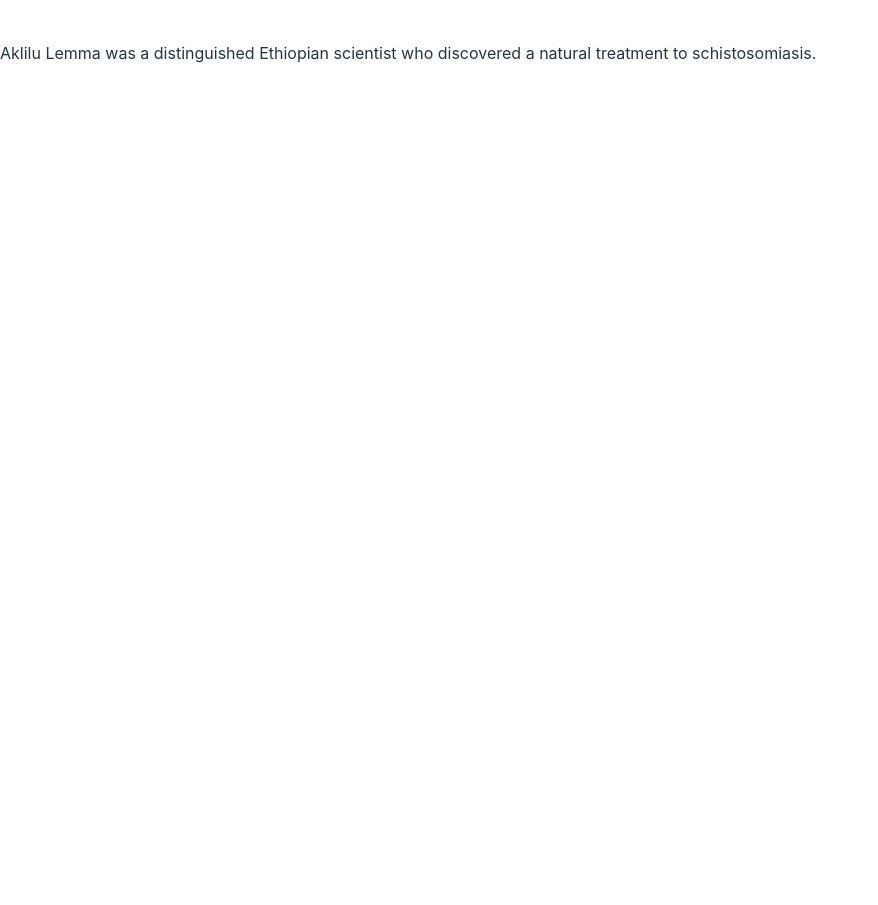
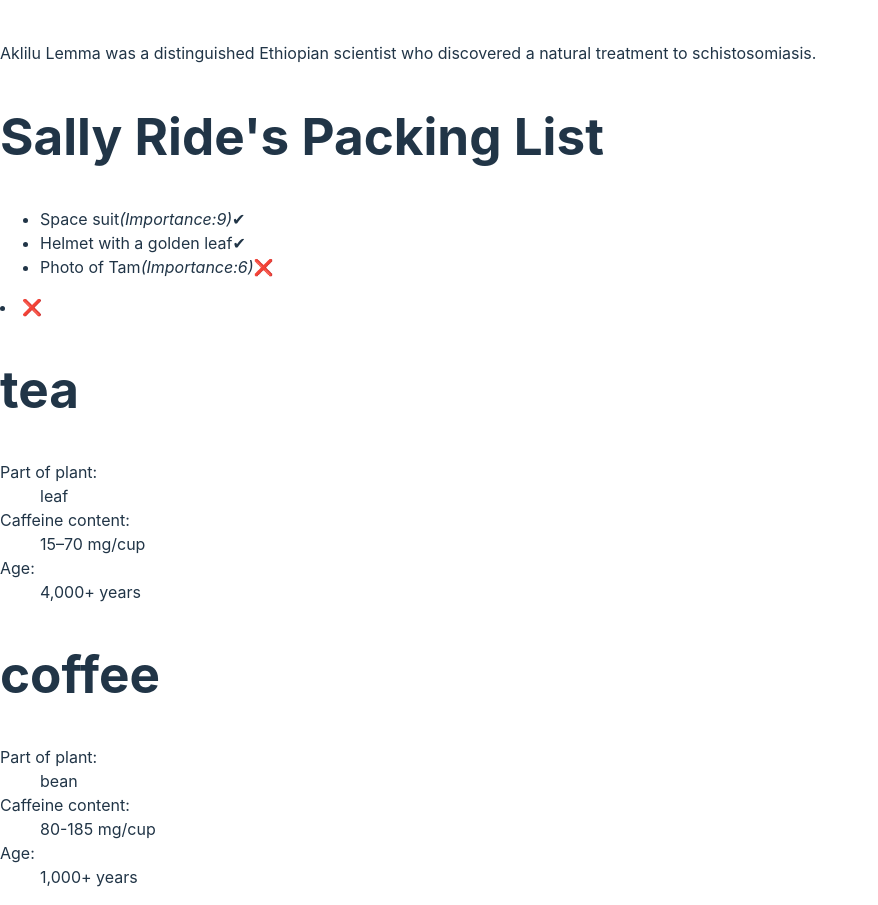
Before and after one commit to HuwanStudios/react-things, a React (Vite) app: page / in a window 1280 px wide. Shown: the part 937-1842 px from the top of the page, without its empty margins (0-878 px from the left). Before the commit the page ends 1018 px from the top, so only its background shows below. Built offline with nearby package versions, Linux system fonts and the light colour scheme.

Commit message:
Challenge 1 of 3: Show an icon for incomplete items with ?, Challenge 2 of 3: Show the item importance with &&, Challenge 3 of 3: Refactor a series of ? : to if and variables

```diff
--- a/src/App.jsx
+++ b/src/App.jsx
@@ -7,7 +7,10 @@
 // import {TodoList, TodoListTwo} from './TodoList';
 
 import Profile from "./Card";
+import DrinkList from "./Drinklist";
 import GalleryTwo from "./GalleryTwo";
+import Item from "./Item";
+import PackingList from "./PackingList";
 
 
 
@@ -26,6 +29,9 @@
     <getImageUrl />
     <GalleryTwo />
     <Profile />
+    <PackingList />
+    <Item />
+    <DrinkList />
 
     </>
   );
--- /dev/null
+++ b/src/Drink.jsx
@@ -0,0 +1,31 @@
+function Drink ({name}){
+    // let itemContent = name;
+    let partOfPlant, caffeineContent, age;
+    if (name === 'tea'){
+        // console.log('I am Tea');
+        partOfPlant = 'leaf';
+        caffeineContent = '15–70 mg/cup';
+        age = '4,000+ years';
+    } else {
+        (name === 'bean');
+        // console.log('I am Cofee');
+        partOfPlant = 'bean';
+        caffeineContent = '80-185 mg/cup';
+        age = '1,000+ years';
+    }
+    return (
+        <section>
+        <h1>{name}</h1>
+        <dl>
+          <dt>Part of plant:</dt>
+          <dd>{partOfPlant}</dd>
+          <dt>Caffeine content:</dt>
+          <dd>{caffeineContent}</dd>
+          <dt>Age:</dt>
+          <dd>{age}</dd>
+        </dl>
+      </section>
+    );
+  }
+
+  export default Drink;
--- /dev/null
+++ b/src/Drinklist.jsx
@@ -0,0 +1,12 @@
+import Drink from "./Drink";
+
+function DrinkList() {
+    return (
+      <div>
+        <Drink name="tea" />
+        <Drink name="coffee" />
+      </div>
+    );
+  }
+
+export default DrinkList;
--- a/src/GalleryTwo.jsx
+++ b/src/GalleryTwo.jsx
@@ -37,6 +37,7 @@
 
   function GalleryTwo(){
     const size = 70; //Default size for avatars
+    // let size = {size < 90 ?'s' : 'b'};
 
     return(
     <>
--- /dev/null
+++ b/src/Item.jsx
@@ -0,0 +1,24 @@
+// function Item({ name, isPacked, importance }) {
+//     return (
+//       <li className="item">
+//         {/* {isPacked ? name + '✔' : name + '❌'} */}
+//         {name} {isPacked ? '✔' : '❌'}
+//         {name}{importance > 0 && <i>(Importance:{importance})</i>}
+
+//       </li>
+//     );
+//   }
+
+//   export default Item;
+  //Challenge #2
+
+function Item({ name, isPacked, importance}) {
+    return (
+      <li className="item">
+        {name}{importance > 0 && <i>(Importance:{importance})</i>}{isPacked ? '✔' : '❌'}
+      </li>
+    );
+  }
+
+  export default Item;
+  //Challenge #1
--- /dev/null
+++ b/src/PackingList.jsx
@@ -0,0 +1,44 @@
+// function Item(name, importance){
+//     return(
+//         <li className="item">
+//                   {name} {importance > 0 && ''}
+//
+//         </li>
+//     );
+// }
+
+// export default PackingList;
+// //CHALLENGE #2
+
+import Item from  "./Item";
+
+  function PackingList() {
+    return (
+      <section>
+        <h1>Sally Ride's Packing List</h1>
+        <ul>
+          <Item
+            isPacked={true}
+            name="Space suit"
+            importance={9}
+          />
+          <Item
+            isPacked={true}
+            name="Helmet with a golden leaf"
+            importance={0}
+
+          />
+          <Item
+            isPacked={false}
+            name="Photo of Tam"
+            importance={6}
+
+          />
+        </ul>
+      </section>
+    );
+  }
+
+
+export default PackingList;
+//CHALLENGE #1
```
